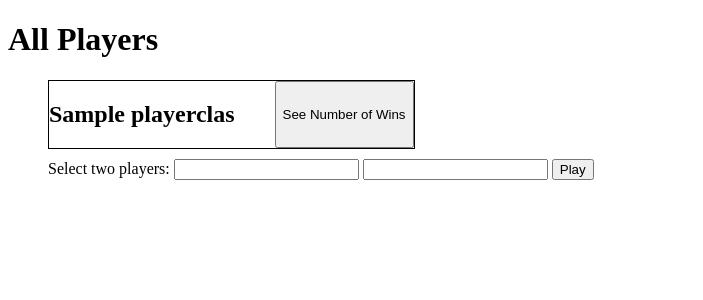
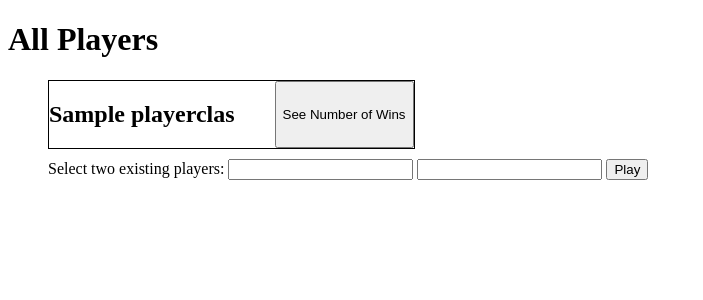
Before and after one commit to artus15/Aspen-Project, a Django app: page / in a window 1280 px wide. Shown: the top 300 px of the page, without its empty margins (0-703 px from the left). Run offline with Django 3.2, Linux system fonts and the light colour scheme; tables that the repository leaves empty hold one stand-in row (values such as "Sample post").

Commit message:
last touches

```diff
--- a/backend/templates/home.html
+++ b/backend/templates/home.html
@@ -21,7 +21,7 @@
 
         {% endfor %}
         <div>
-            Select two players:
+            Select two existing players:
             <input type="text" id="inputName">
             <input type="text" id="inputPass">
             <button onclick="myFunctionPlay()">Play</button>
```
Also changed, not shown: 1 other file.
